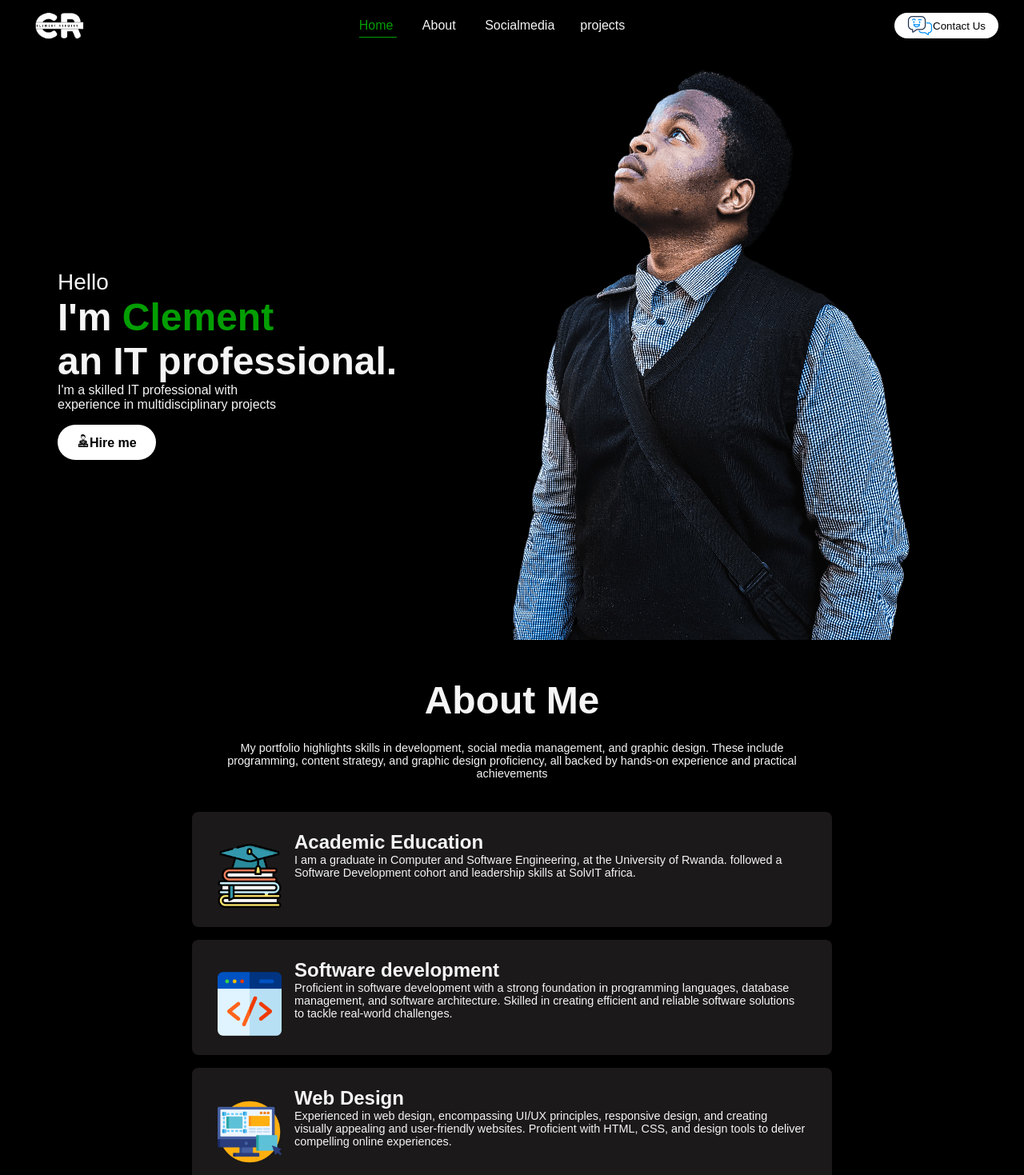
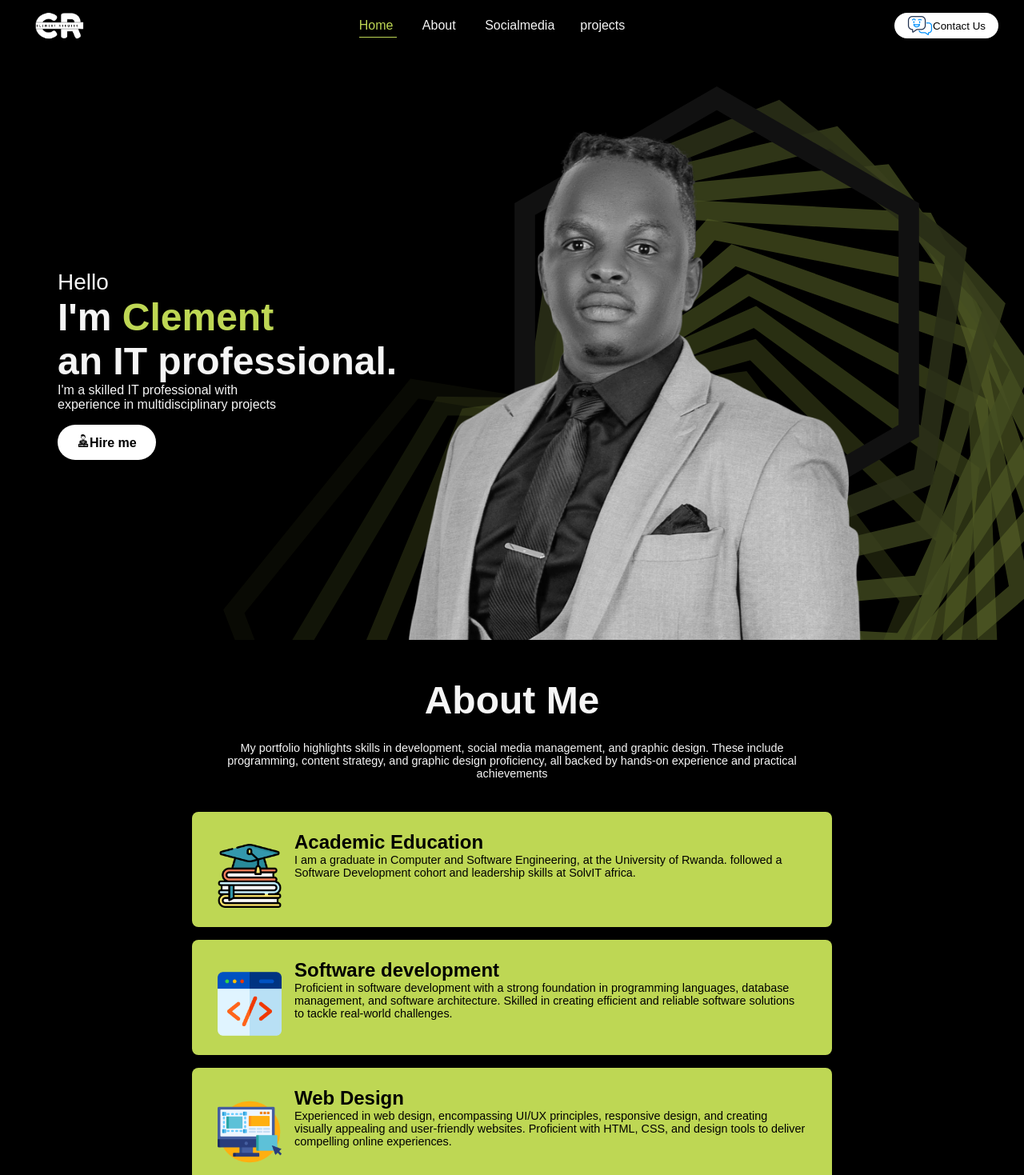
Before and after one commit to clementrugwiro/ClementBlog, a React (Create React App) app: page / in a window 1280 px wide. Shown: the top 1469 px of the page at 80% size. Built offline with nearby package versions, Linux system fonts and the light colour scheme; a web font is replaced by a local one.

Commit message:
new color pallette and image

```diff
--- a/src/App.js
+++ b/src/App.js
@@ -1,3 +1,4 @@
+import "./app.css"
 import Navbar from "./components/navbar/navbar";
 import Landing from "./components/landing/landing";
 import About from "./components/about/about"
@@ -9,14 +10,14 @@ import Footer from"./components/footer/footer"
 function App() {
   return (
     <div className="App">
-      <Navbar/>
-      <Landing/>
-      <About/>
-      <Project/>
-      <Contact/>
-      <Socialmedia/>
-      <Footer/>
-
+      <div className="background"></div>
+      <Navbar />
+      <Landing />
+      <About />
+      <Project />
+      <Contact />
+      <Socialmedia />
+      <Footer />
     </div>
   );
 }
--- /dev/null
+++ b/src/app.css
@@ -0,0 +1,24 @@
+/* App.css */
+.App {
+  position: relative;
+  min-height: 100vh;
+  overflow-x: hidden; /* Prevent horizontal scroll if needed */
+}
+
+/* Adding the background to the body so it covers the whole page */
+
+.background {
+  position: fixed;
+  top: 0;
+  left: 20%; /* Move it to the right */
+  width: 100%;
+  height: 100%;
+  z-index: -1; /* Keep it behind other elements */
+  background-image: url('./assets/backSvg.svg');
+  background-position: center; /* Keep it centered */
+  background-size: cover;
+  background-repeat: no-repeat;
+  background-attachment: fixed;
+  opacity: 0.7; /* Reduce opacity */
+  transform: rotate(0deg); /* Rotate the image 30 degrees */
+}
--- a/src/components/about/about.css
+++ b/src/components/about/about.css
@@ -1,4 +1,4 @@
-#about{
+#about {
   overflow: hidden;
   width: 100vw;
   max-width: 65rem;
@@ -8,60 +8,66 @@
   justify-content: center;
   text-align: center;
   margin: 0 auto;
-    font-family: 'Tilt Neon', sans-serif;
-
+  font-family: "Tilt Neon", sans-serif;
 }
 
-.skillTitle{
+.skillTitle {
   font-size: 3rem;
   font-weight: 600;
   padding-top: 3rem;
   margin-bottom: 1.5rem;
 }
 
-.skillDec{
+.skillDec {
   font-weight: 200;
   font-size: 0.9rem;
   max-width: 50rem;
   padding: 0 2rem;
 }
 
-.skillsbars{
+.skillsbars {
   margin: 1.5rem;
   width: 100vw;
   max-width: 80%;
   text-align: left;
 }
 
-.skillBar{
+.skillBar {
+
   display: flex;
   margin: 1rem;
   padding: 1.5rem 2rem;
   border-radius: 0.5rem;
-    background: rgb(27, 25, 25);
-
+  background: rgb(190, 215, 84);
 }
-.skillbarImg{
+.skillbarImg {
   height: 5rem;
   width: 5rem;
   margin-right: 1rem;
   margin-top: 1rem;
 }
-p{
+
+.skillBarText h2{
+    color: black;
+}
+.skillBarText p{
+    color: black;
+}
+
+p {
   font-size: 0.9rem;
 }
 
 @media screen and (max-width: 780px) {
-    p{
+  p {
     font-size: 0.7rem;
   }
-    .skillbarImg{
+  .skillbarImg {
     margin-top: 1rem;
   }
-
 }
-@media screen and (max-width: 480px){
-    .skillbarImg{
+@media screen and (max-width: 480px) {
+  .skillbarImg {
     height: 3rem;
     width: 3rem;
     margin-top: 4rem;
--- a/src/components/contact/contact.css
+++ b/src/components/contact/contact.css
@@ -1,7 +1,7 @@
-#contact{
-    font-family: 'Tilt Neon', sans-serif;
+#contact {
+  font-family: "Tilt Neon", sans-serif;
 }
-.ContactMe{
+.ContactMe {
   margin: 0 auto;
   margin-top: 2rem;
   width: 80%;
@@ -10,25 +10,30 @@
   align-items: center;
 }
 
-.ContactMe h2{
+.ContactMe h2 {
   font-size: 3rem;
   margin-top: 1rem;
   margin-bottom: 0.6rem;
 }
-.contactDec{
+.contactDec {
   margin-bottom: 2rem;
 }
-input{
+input {
   border: none;
   margin-bottom: 1rem;
   border-radius: 0.6rem;
   padding: 0.7rem;
   padding-left: 1.5rem;
-    font-family: 'Tilt Neon', sans-serif;
+  font-family: "Tilt Neon", sans-serif;
   background-color: rgb(46, 44, 44);
   width: 45%;
 }
-.Conbtn{
+
+textarea:focus, input:focus{
+    background-color: rgb(190, 215, 84);
+    color: black;
+}
+.Conbtn {
   cursor: pointer;
   margin: 1rem 0;
   width: 12rem;
@@ -38,43 +43,41 @@ input{
   border-radius: 2rem;
   border: none;
   font-size: 1rem;
-    font-family: 'Tilt Neon', sans-serif;
+  font-family: "Tilt Neon", sans-serif;
   font-weight: 700;
 }
-.Conbtn:hover{
-    background: rgb(3, 158, 3);
+.Conbtn:hover {
+  background: rgb(190, 215, 84);
 }
-.inputName{
+.inputName {
   margin-top: 1rem;
 }
 
-textarea{
+textarea {
   border: none;
   margin-bottom: 1rem;
   border-radius: 0.6rem;
   padding: 0.7rem;
-    font-family: 'Tilt Neon', sans-serif;
+  font-family: "Tilt Neon", sans-serif;
   background-color: rgb(46, 44, 44);
   width: 45%;
   padding-left: 1.5rem;
 }
 
-@media screen and (max-width:912px) {
-    input{
+@media screen and (max-width: 912px) {
+  input {
     width: 80%;
   }
-    textarea{
+  textarea {
     width: 80%;
   }
-
 }
 
-@media screen and (max-width:480px) {
-    input{
+@media screen and (max-width: 480px) {
+  input {
     width: 80%;
   }
-    textarea{
+  textarea {
     width: 80%;
   }
-
 }
--- a/src/components/landing/landing.css
+++ b/src/components/landing/landing.css
@@ -1,13 +1,12 @@
- #landing{
+#landing {
   height: calc(100vh - 4rem);
   width: 100vw;
   max-width: 75rem;
   margin: 0 auto;
   overflow: hidden;
   position: relative;
-
 }
- .bg{
+.bg {
   position: absolute;
   top: -1rem;
   right: 0;
@@ -16,13 +15,12 @@
   height: 100vh;
 }
 
-.hireme{
+.hireme {
   width: 1rem;
   height: 1rem;
   object-fit: cover;
-
 }
-.IntroContent{
+.IntroContent {
   height: 100vh;
   width: 100vw;
   padding: 2rem;
@@ -31,18 +29,18 @@
   display: flex;
   flex-direction: column;
   justify-content: center;
-    font-family: 'Tilt Neon', sans-serif;
+  font-family: "Tilt Neon", sans-serif;
 }
 
-.hello{
+.hello {
   font-size: 1.75rem;
   font-weight: 100;
 }
 
-.introName{
-    color:rgb(3, 158, 3);
+.introName {
+  color: rgb(190, 215, 84);
 }
-.btn{
+.btn {
   margin: 1rem 0;
   background: white;
   color: black;
@@ -50,53 +48,49 @@
   border-radius: 2rem;
   border: none;
   font-size: 1rem;
-    font-family: 'Tilt Neon', sans-serif;
+  font-family: "Tilt Neon", sans-serif;
   font-weight: 700;
 }
-.btn:hover{
-    background-color: rgb(3, 158, 3);
+.btn:hover {
+  background-color: rgb(190, 215, 84);
 }
 
-.introPara{
+.introPara {
   font-size: medium;
   font-weight: 100;
 }
 
-@media screen and (max-width:980px) {
-
-    .bg{
+@media screen and (max-width: 980px) {
+  .bg {
     right: -25vw;
   }
-    .IntroContent{
+  .IntroContent {
     font-size: 10vw;
   }
 }
 
-@media screen and (max-width:840px) {
-
-  .bg{
+@media screen and (max-width: 840px) {
+  .bg {
     right: -10vw;
   }
-  .IntroContent{
+  .IntroContent {
     font-size: 10vw;
   }
 }
 
-@media screen and (max-width:480px) {
-
-    .bg{
+@media screen and (max-width: 480px) {
+  .bg {
     right: -35vw;
   }
-    .IntroContent{
+  .IntroContent {
     font-size: 10vw;
   }
 }
-  @media screen and (max-width:290px) {
-
-    .bg{
+@media screen and (max-width: 290px) {
+  .bg {
     right: -45vw;
   }
-    .IntroContent{
+  .IntroContent {
     font-size: 10vw;
   }
 }
--- a/src/components/landing/landing.js
+++ b/src/components/landing/landing.js
@@ -1,6 +1,6 @@
 import React from 'react'
 import './landing.css'
-import bgImg from '../../assets/mypicture.png'
+import bgImg from '../../assets/backImage.png'
 import {Link} from 'react-scroll'
 import hireme from '../../assets/hire.png'
 
--- a/src/components/navbar/navbar.css
+++ b/src/components/navbar/navbar.css
@@ -1,10 +1,10 @@
-*{
+* {
   color: whitesmoke;
 }
-.navbar{
+.navbar {
   background: black;
-    height:4rem;
-    width:100%;
+  height: 4rem;
+  width: 100%;
   margin: 0 auto;
   padding: 1rem 2rem;
   display: flex;
@@ -15,27 +15,26 @@
   z-index: 3;
 }
 
-.logo{
+.logo {
   object-fit: cover;
   height: 5rem;
   width: 5rem;
 }
 
-.desktopMenuListItem{
-    font-family: 'Tilt Neon', sans-serif;
+.desktopMenuListItem {
+  font-family: "Tilt Neon", sans-serif;
   margin: 1rem;
   cursor: pointer;
-
 }
 
-.desktopMenuListItem:hover{
-color: rgb(3, 158, 3);
+.desktopMenuListItem:hover {
+  color: rgb(190, 215, 84);
   padding-bottom: 0.5rem;
-border-bottom: 1px solid rgb(3, 158, 3);
+  border-bottom: 1px solid rgb(190, 215, 84);
 }
 
-.desktopMenuBtn{
-    font-family: 'Tilt Neon', sans-serif;
+.desktopMenuBtn {
+  font-family: "Tilt Neon", sans-serif;
   background: white;
   color: black;
   display: flex;
@@ -45,24 +44,22 @@ border-bottom: 1px solid rgb(3, 158, 3);
   padding: 0 1rem;
   border-radius: 2rem;
 }
-.desktopMenuBtn:hover{
-    background: rgb(3, 158, 3);
+.desktopMenuBtn:hover {
+  background: rgb(190, 215, 84);
 }
 
-.desktopMenuImg{
+.desktopMenuImg {
   height: 2rem;
   width: 2rem;
 }
 
-.active{
-    color: rgb(3, 158, 3);
-    border-bottom: 1px solid rgb(3, 158, 3);
+.active {
+  color: rgb(190, 215, 84);
+  border-bottom: 1px solid rgb(190, 215, 84);
   padding-bottom: 0.4rem;
 }
 
-
-
-.navmenu{
+.navmenu {
   position: absolute;
   top: 4rem;
   right: 2rem;
@@ -75,14 +72,14 @@ border-bottom: 1px solid rgb(3, 158, 3);
   background: rgb(40, 40, 40);
   opacity: 1;
 }
-.mobMenu{
+.mobMenu {
   display: none;
   object-fit: cover;
   height: 2rem;
 }
 
-.ListItem{
-    font-family: 'Tilt Neon', sans-serif;
+.ListItem {
+  font-family: "Tilt Neon", sans-serif;
   cursor: pointer;
   padding: 0.5rem 3rem;
   margin: 0.35rem;
@@ -92,14 +89,14 @@ border-bottom: 1px solid rgb(3, 158, 3);
   background: rgb(19, 19, 19);
 }
 
-@media screen and (max-width:720px) {
-    .mobMenu{
+@media screen and (max-width: 720px) {
+  .mobMenu {
     display: flex;
   }
-    .desktopmenu{
-        display: none
+  .desktopmenu {
+    display: none;
   }
-    .desktopMenuBtn{
+  .desktopMenuBtn {
     display: none;
   }
 }
--- a/src/components/projects/projects.css
+++ b/src/components/projects/projects.css
@@ -1,19 +1,19 @@
-#projects{
+#projects {
   margin: 0;
   margin-top: 3rem;
-   font-family: 'Tilt Neon', sans-serif;
+  font-family: "Tilt Neon", sans-serif;
 }
 
-.projectTitle{
+.projectTitle {
   font-size: 3rem;
   margin-bottom: 1.1rem;
 }
-.introdec{
+.introdec {
   font-size: 1.2rem;
   width: 80%;
   margin-bottom: 0.7rem;
 }
-.projectsBar{
+.projectsBar {
   margin: 0 auto;
   width: 90%;
   max-width: 60rem;
@@ -24,64 +24,66 @@
   justify-content: center;
   padding: 0 1rem;
 }
-.projectBar{
+.projectBar {
   width: 90%;
   padding: 1rem;
   display: flex;
- background: rgb(27, 25, 25);
+  background: rgb(190, 215, 84);
   margin-top: 2rem;
   border-radius: 0.3rem;
 }
 
-.projectBar h2{
+.projectBar h2 {
+  color: black;
   text-align: left;
   margin-bottom: 0.8rem;
 }
 
-.projectBar p{
+.projectBar p {
+  color: black;
   font-weight: 200;
   font-size: 0.9rem;
   max-width: 50rem;
   text-align: left;
 }
 
-.projectImg{
+.projectImg {
   object-fit: cover;
   height: 10rem;
   margin: 0.5rem;
   border-radius: 0.7rem;
 }
 
-.projecttext{
+.projecttext {
   width: 50%;
   margin-left: 1rem;
 }
 
-@media screen and (max-width:860px) {
-  .projectBar{
+@media screen and (max-width: 860px) {
+  .projectBar {
     padding: auto;
-    display:inline;
+    display: inline;
   }
-  .projecttext{
+  .projecttext {
     width: 90%;
   }
 }
 
-@media screen and (max-width:480px) {
-  .projectImg{
+@media screen and (max-width: 480px) {
+  .projectImg {
     object-fit: cover;
     height: 5rem;
     margin: 0.5rem;
     border-radius: 0.7rem;
   }
-  .projectBar{
+  .projectBar {
     padding: auto;
-    display:inline;
+    display: inline;
   }
-  .projecttext{
+  .projecttext {
     width: 90%;
   }
-  .projectBar p{
+  .projectBar p {
     text-align: left;
   }
 }
```
Also changed, not shown: src/assets/backImage.png (added), src/assets/backSvg.svg (added). Lines whose indentation alone changed are shown as unchanged.
